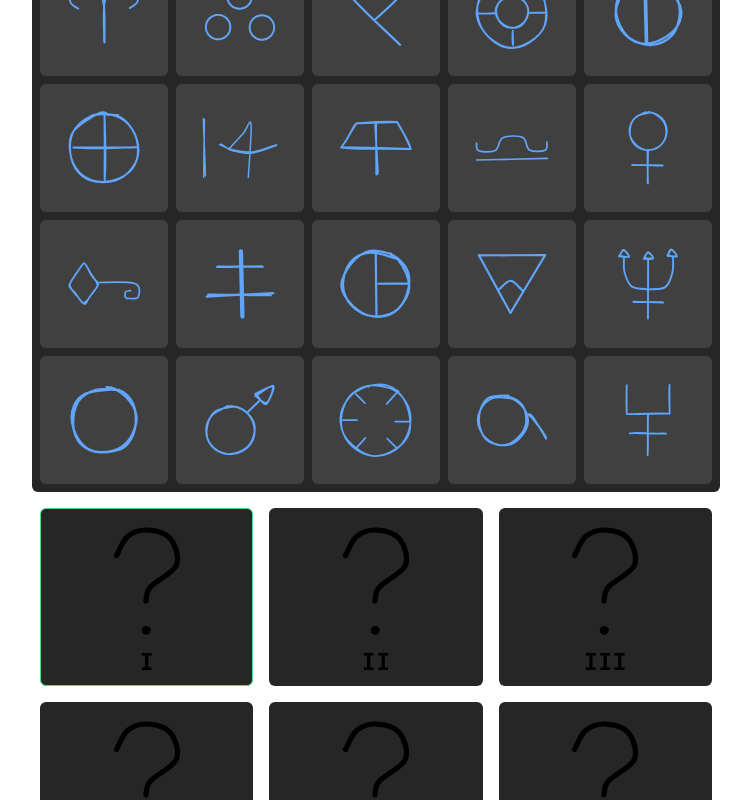
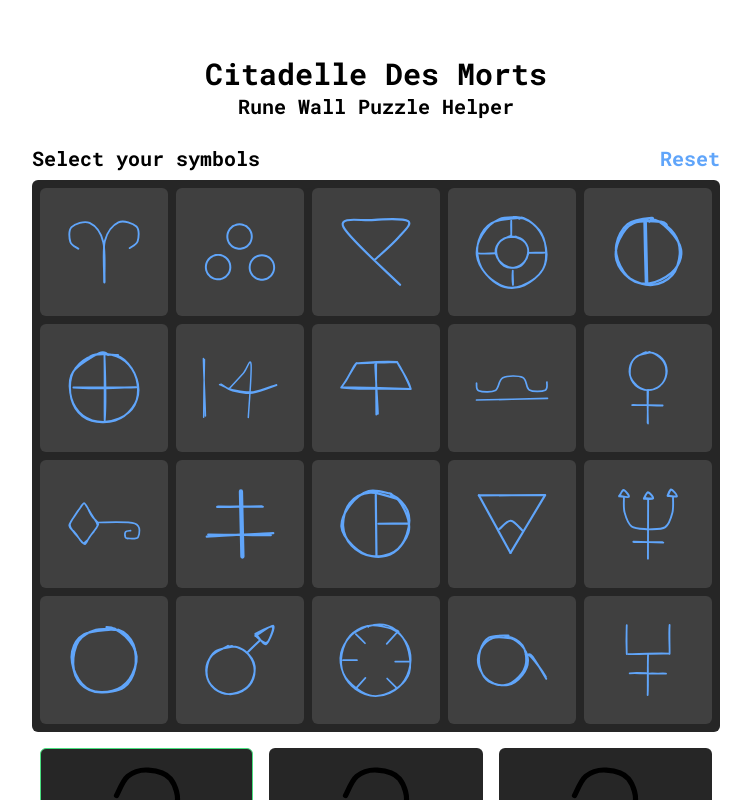
Before and after one commit to dustinrouillard/terminus-solver, a Next.js app: page /citadelle-runes in a window 1280 px wide. Shown: the top 800 px of the page, without its empty margins (264-1015 px from the left). Built offline with nearby package versions, Linux system fonts and the light colour scheme; a web font is replaced by a local one.

Commit message:
Not sure why I added items-center here

```diff
--- a/src/pages/citadelle-runes.tsx
+++ b/src/pages/citadelle-runes.tsx
@@ -53,7 +53,7 @@ export default function Index(props: Props) {
 
   return (
     <Layout
-      page_class="flex justify-center lg:items-center h-dvh my-8 py-8"
+      page_class="flex justify-center h-dvh my-8 py-8"
       page_title="Citadelle Des Morts - Raven Puzzle"
     >
       <div className="font-bold space-y-6">
```
